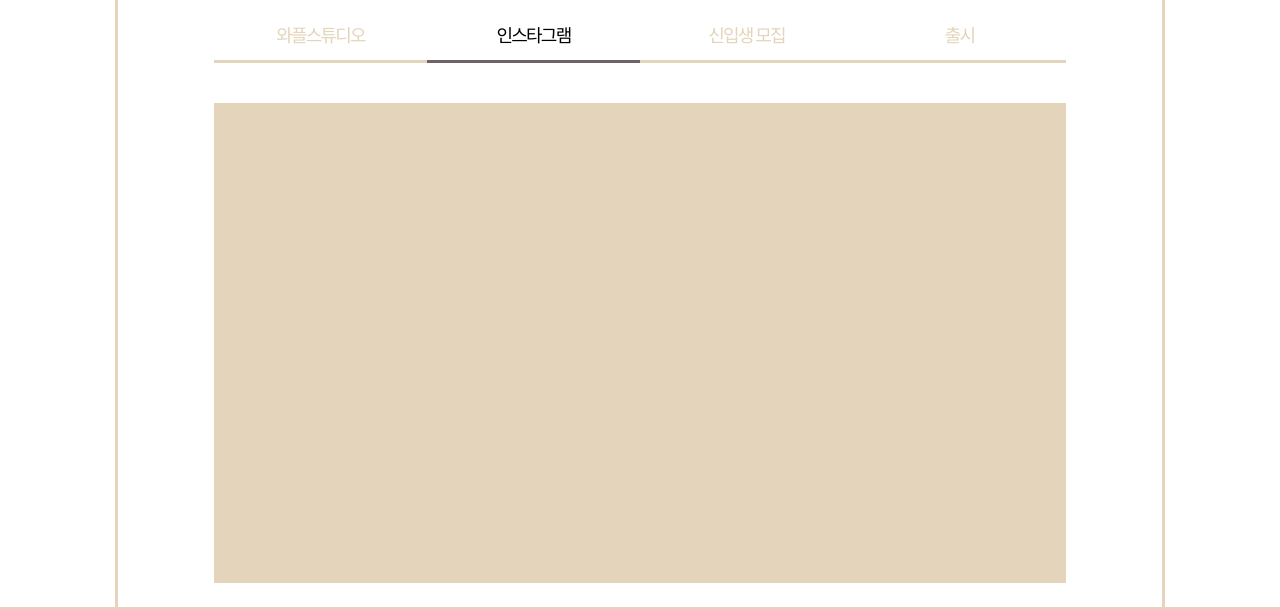
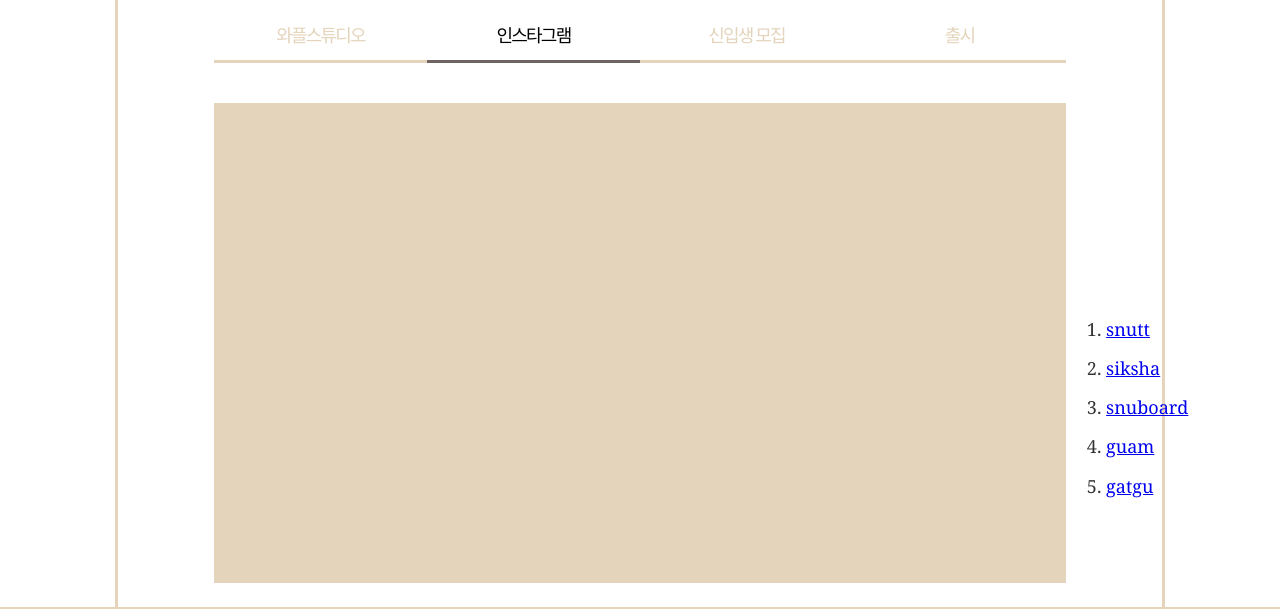
Before and after one commit to wafflestudio/wafflestudio.com-v2, a Gatsby site: page /project in a window 1280 px wide. Shown: the top 609 px of the page. Built offline with nearby package versions, Linux system fonts and the light colour scheme; Gatsby itself is replaced by a stand-in of ours.

Commit message:
[#39] anchor link 적용

```diff
--- a/src/components/project/gatgu/gatgu.tsx
+++ b/src/components/project/gatgu/gatgu.tsx
@@ -9,7 +9,7 @@ import ProjectWrapper from 'components/project/project-wrapper/project-wrapper';
 
 const Gatgu = (): JSX.Element => {
   return (
-    <ProjectWrapper className={styles.wrapper}>
+    <ProjectWrapper className={styles.wrapper} id={'gatgu'}>
       <Overview
         logo={<StaticImage src={'../../../images/gatgu.png'} alt={'gatgu logo'} width={145} height={145} />}
         name={'같이구매'}
--- a/src/components/project/guam/guam.tsx
+++ b/src/components/project/guam/guam.tsx
@@ -9,7 +9,7 @@ import ProjectWrapper from 'components/project/project-wrapper/project-wrapper';
 
 const Guam = (): JSX.Element => {
   return (
-    <ProjectWrapper className={styles.wrapper}>
+    <ProjectWrapper className={styles.wrapper} id={'guam'}>
       <div className={styles.bgItem} />
       <div className={styles.bgItem} />
       <div className={styles.bgItem} />
--- a/src/components/project/index.tsx
+++ b/src/components/project/index.tsx
@@ -6,6 +6,7 @@ import Seo from 'components/common/seo';
 import Gatgu from 'components/project/gatgu/gatgu';
 import Guam from 'components/project/guam/guam';
 import * as styles from 'components/project/index.module.scss';
+import Navigator from 'components/project/navigator/navigator';
 import Siksha from 'components/project/siksha/siksha';
 import Snuboard from 'components/project/snuboard/snuboard';
 import Snutt from 'components/project/snutt/snutt';
@@ -16,6 +17,7 @@ const Project = (): JSX.Element => {
       <Seo title="Project" />
       <main className={styles.wrapper}>
         <Banner className={styles.banner} />
+        <Navigator />
         <Snutt />
         <Siksha />
         <Snuboard />
--- /dev/null
+++ b/src/components/project/navigator/navigator.module.scss
@@ -0,0 +1,8 @@
+.wrapper {
+  position: fixed;
+  right: 55px;
+  top: calc(50vh - 84px);
+  width: 145px;
+  height: 166px;
+  z-index: 999;
+}
--- /dev/null
+++ b/src/components/project/navigator/navigator.tsx
@@ -0,0 +1,31 @@
+import React from 'react';
+
+import { AnchorLink } from 'gatsby-plugin-anchor-links';
+
+import * as styles from 'components/project/navigator/navigator.module.scss';
+
+const Navigator = (): JSX.Element => {
+  return (
+    <nav className={styles.wrapper}>
+      <ol>
+        <li>
+          <AnchorLink to={'#snutt'} title={'snutt'} />
+        </li>
+        <li>
+          <AnchorLink to={'#siksha'} title={'siksha'} />
+        </li>
+        <li>
+          <AnchorLink to={'#snuboard'} title={'snuboard'} />
+        </li>
+        <li>
+          <AnchorLink to={'#guam'} title={'guam'} />
+        </li>
+        <li>
+          <AnchorLink to={'#gatgu'} title={'gatgu'} />
+        </li>
+      </ol>
+    </nav>
+  );
+};
+
+export default Navigator;
--- a/src/components/project/project-wrapper/project-wrapper.tsx
+++ b/src/components/project/project-wrapper/project-wrapper.tsx
@@ -6,10 +6,15 @@ import * as styles from 'components/project/project-wrapper/project-wrapper.modu
 
 interface Props {
   className?: string;
+  id: string;
 }
 
-const ProjectWrapper: React.FC<Props> = ({ children, className }) => {
-  return <section className={classNames(styles.wrapper, className)}>{children}</section>;
+const ProjectWrapper: React.FC<Props> = ({ children, id, className }) => {
+  return (
+    <section id={id} className={classNames(styles.wrapper, className)}>
+      {children}
+    </section>
+  );
 };
 
 export default ProjectWrapper;
--- a/src/components/project/siksha/siksha.tsx
+++ b/src/components/project/siksha/siksha.tsx
@@ -9,7 +9,7 @@ import * as styles from 'components/project/siksha/siksha.module.scss';
 
 const Siksha = (): JSX.Element => {
   return (
-    <ProjectWrapper className={styles.wrapper}>
+    <ProjectWrapper className={styles.wrapper} id={'siksha'}>
       <StaticImage className={styles.spoon} src={'../../../images/spoon.png'} alt={'spoon'} width={200} />
       <StaticImage className={styles.chopsticks} src={'../../../images/chopsticks.png'} alt={'chopsticks'} width={200} />
       <Overview
--- a/src/components/project/snuboard/snuboard.tsx
+++ b/src/components/project/snuboard/snuboard.tsx
@@ -9,7 +9,7 @@ import * as styles from 'components/project/snuboard/snuboard.module.scss';
 
 const Snuboard = (): JSX.Element => {
   return (
-    <ProjectWrapper className={styles.wrapper}>
+    <ProjectWrapper className={styles.wrapper} id={'snuboard'}>
       <div className={styles.bgItem} />
       <div className={styles.bgItem} />
       <div className={styles.bgItem} />
--- a/src/components/project/snutt/snutt.tsx
+++ b/src/components/project/snutt/snutt.tsx
@@ -9,7 +9,7 @@ import * as styles from 'components/project/snutt/snutt.module.scss';
 
 const Snutt = (): JSX.Element => {
   return (
-    <ProjectWrapper className={styles.wrapper}>
+    <ProjectWrapper className={styles.wrapper} id={'snutt'}>
       <div className={styles.timeItem}>&nbsp;</div>
       <div className={styles.timeItem}>&nbsp;</div>
       <div className={styles.timeItem}>&nbsp;</div>
```
